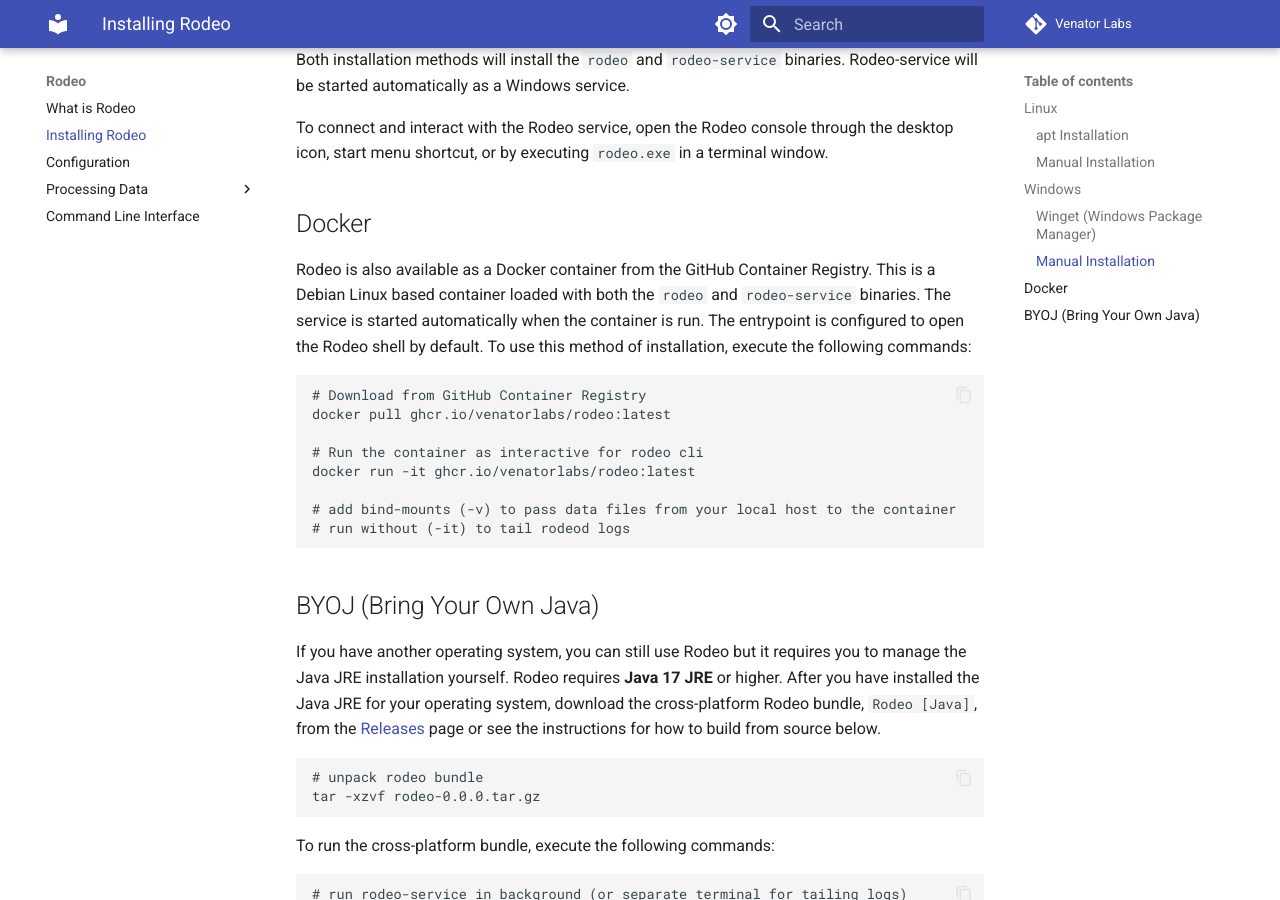
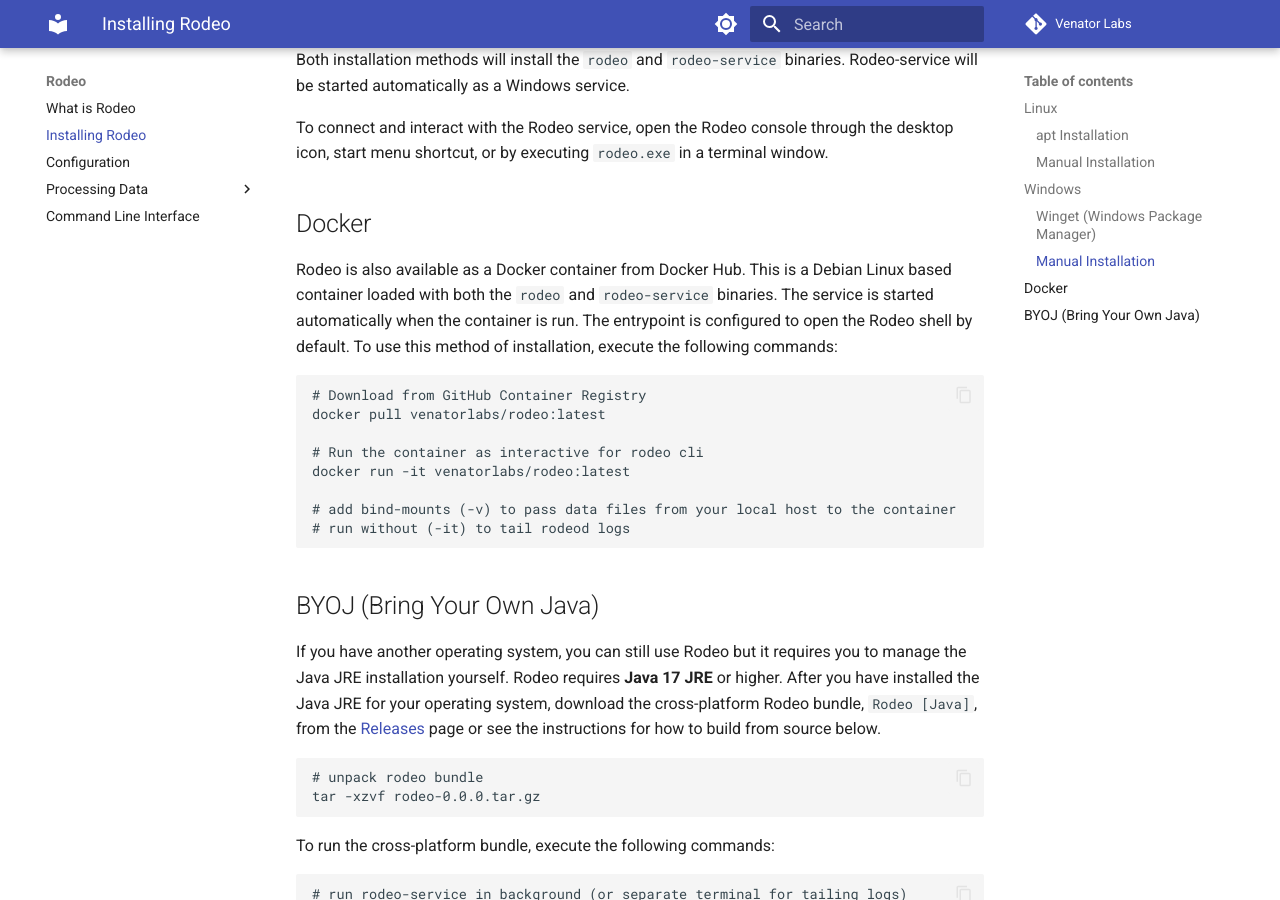
Before and after one commit to VenatorLabs/venator-labs, an MkDocs documentation site: the page built from docs/rodeo/installing-rodeo.md, in a window 1280 px wide and 900 px high, scrolled down 1658 px. Built offline with MkDocs 1.6.1 and Material for MkDocs 9.7.7, drawn with Linux system fonts in a browser that asks for light colours.

Commit message:
fix(rodeo-install): adjust docker instructions to use Docker Hub

````diff
--- a/docs/rodeo/installing-rodeo.md
+++ b/docs/rodeo/installing-rodeo.md
@@ -63,14 +63,14 @@ To connect and interact with the Rodeo service, open the Rodeo console through t
 
 ## Docker
 
-Rodeo is also available as a Docker container from the GitHub Container Registry. This is a Debian Linux based container loaded with both the `rodeo` and `rodeo-service` binaries. The service is started automatically when the container is run. The entrypoint is configured to open the Rodeo shell by default. To use this method of installation, execute the following commands:
+Rodeo is also available as a Docker container from Docker Hub. This is a Debian Linux based container loaded with both the `rodeo` and `rodeo-service` binaries. The service is started automatically when the container is run. The entrypoint is configured to open the Rodeo shell by default. To use this method of installation, execute the following commands:
 
 ```sh
 # Download from GitHub Container Registry
-docker pull ghcr.io/venatorlabs/rodeo:latest
+docker pull venatorlabs/rodeo:latest
 
 # Run the container as interactive for rodeo cli
-docker run -it ghcr.io/venatorlabs/rodeo:latest
+docker run -it venatorlabs/rodeo:latest
 
 # add bind-mounts (-v) to pass data files from your local host to the container
 # run without (-it) to tail rodeod logs
````
